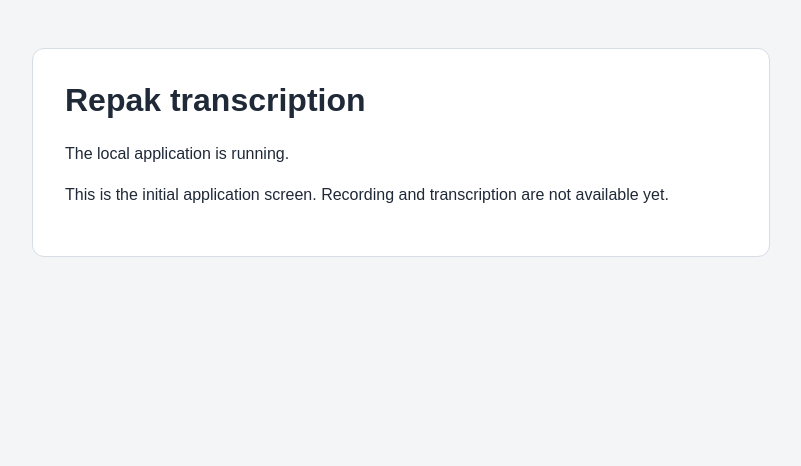
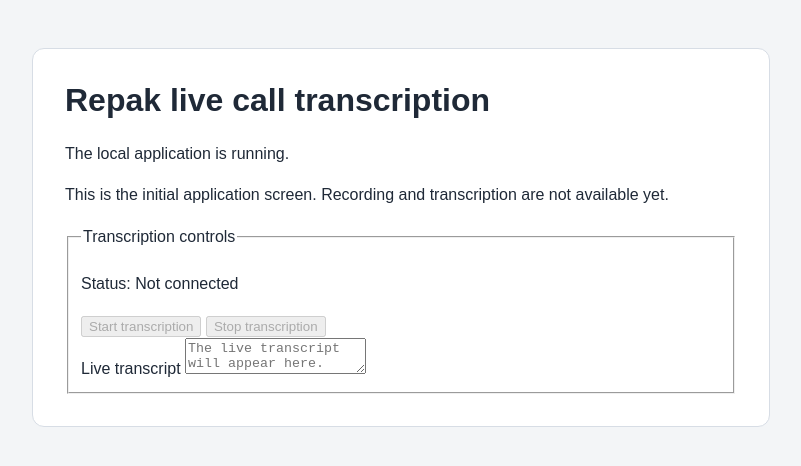
Before and after one commit to JustinasLaunikonis/IT2F-Project-Repak, a plain HTML site: page static/index.html in a window 1280 px wide. Shown: the whole page, without its empty margins (239-1040 px from the left). Drawn offline with Linux system fonts and the light colour scheme.

Commit message:
added basic transcription controls and created basic live transcript window

```diff
--- a/static/index.html
+++ b/static/index.html
@@ -1,5 +1,6 @@
 <!doctype html>
 <html lang="en">
+
 <head>
     <meta charset="utf-8">
     <meta name="viewport" content="width=device-width, initial-scale=1">
@@ -9,9 +10,37 @@
 
 <body>
     <main>
-            <h1>Repak transcription</h1>
+        <h1>Repak live call transcription</h1>
         <p>The local application is running.</p>
         <p>This is the initial application screen. Recording and transcription are not available yet.</p>
+
+        <form>
+            <fieldset>
+                <legend>Transcription controls</legend>
+
+                <p id="connection-status">
+                    Status: Not connected
+                </p>
+
+                <div class="controls">
+                    <button id="start-button" type="button" disabled>
+                        Start transcription
+                    </button>
+
+                    <button id="stop-button" type="button" disabled>
+                        Stop transcription
+                    </button>
+                </div>
+
+                <label for="transcript">Live transcript</label>
+
+                <textarea id="transcript" name="transcript" readonly
+                    placeholder="The live transcript will appear here."></textarea>
+            </fieldset>
+        </form>
     </main>
+
+
 </body>
+
 </html>
```
Lines whose indentation alone changed are shown as unchanged.
